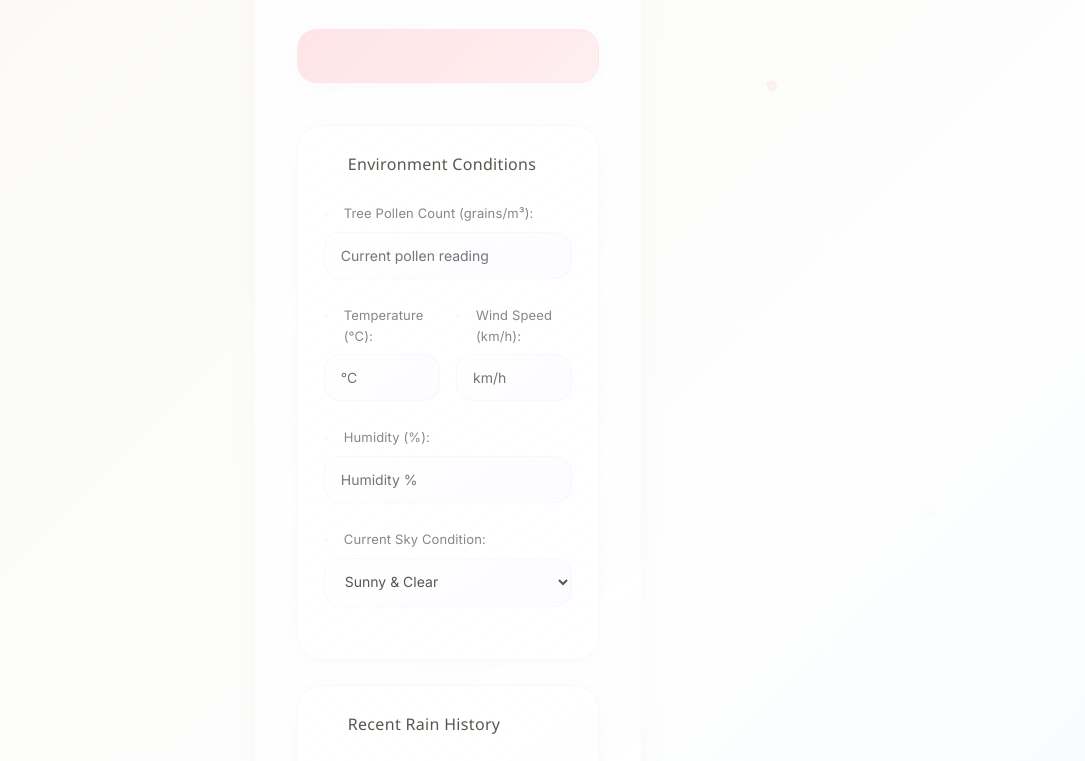
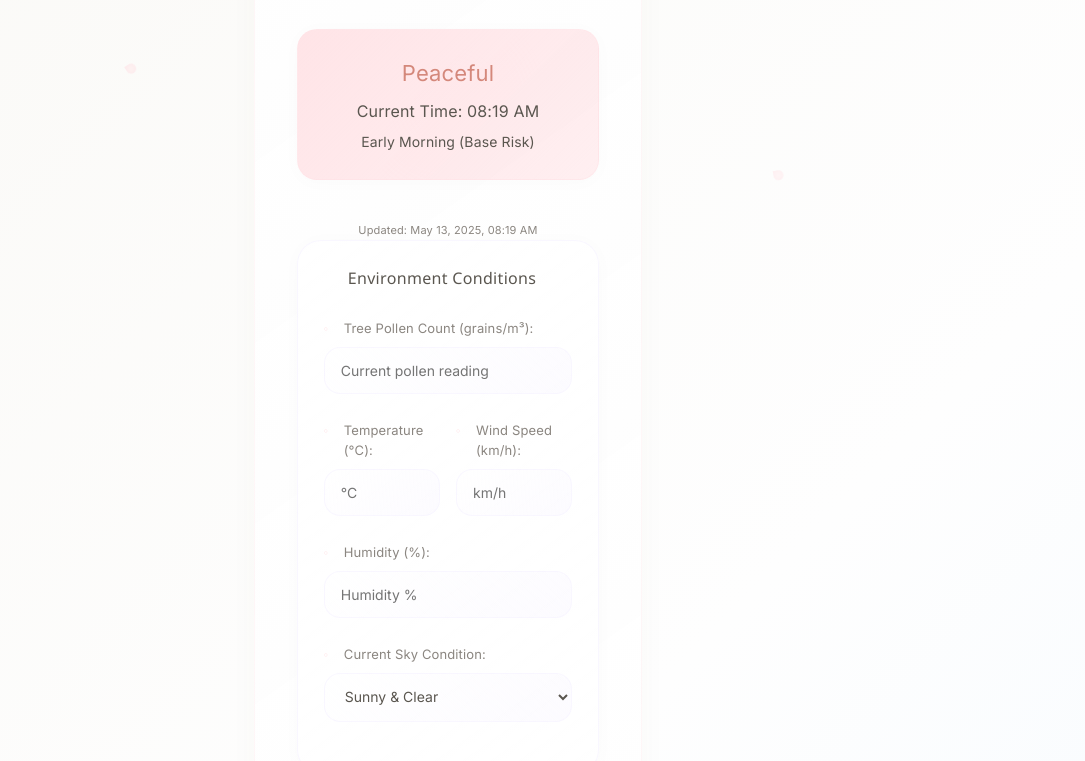
Before and after one commit to OptimumKitten/pollen-guide, a plain HTML site: page index.html in a window 1280 px wide. Shown: the part 186-947 px from the top of the page, without its empty margins (192-1277 px from the left). Drawn offline with Linux system fonts and the light colour scheme; files that its build step writes are made by us from their sources.

Commit message:
Update index.html

```diff
--- a/index.html
+++ b/index.html
@@ -4,7 +4,7 @@
     <meta charset="UTF-8">
     <meta name="viewport" content="width=device-width, initial-scale=1.0">
     <title>Universal Pollen Guide - Multilingual Edition</title>
-    <link rel="stylesheet" href="assets/css/styles.css">
+    <link rel="stylesheet" href="styles.css">
     <link rel="preconnect" href="https://fonts.googleapis.com">
     <link rel="preconnect" href="https://fonts.gstatic.com" crossorigin>
     <link href="https://fonts.googleapis.com/css2?family=Noto+Sans+JP:wght@300;400;500&family=Inter:wght@300;400;500&family=Noto+Sans+SC:wght@300;400;500&family=Noto+Sans:wght@300;400;500&display=swap" rel="stylesheet">
@@ -135,6 +135,6 @@
         <div id="result"></div>
     </div>
 
-    <script src="assets/js/script.js"></script>
+    <script src="script.js"></script>
 </body>
 </html>
```
